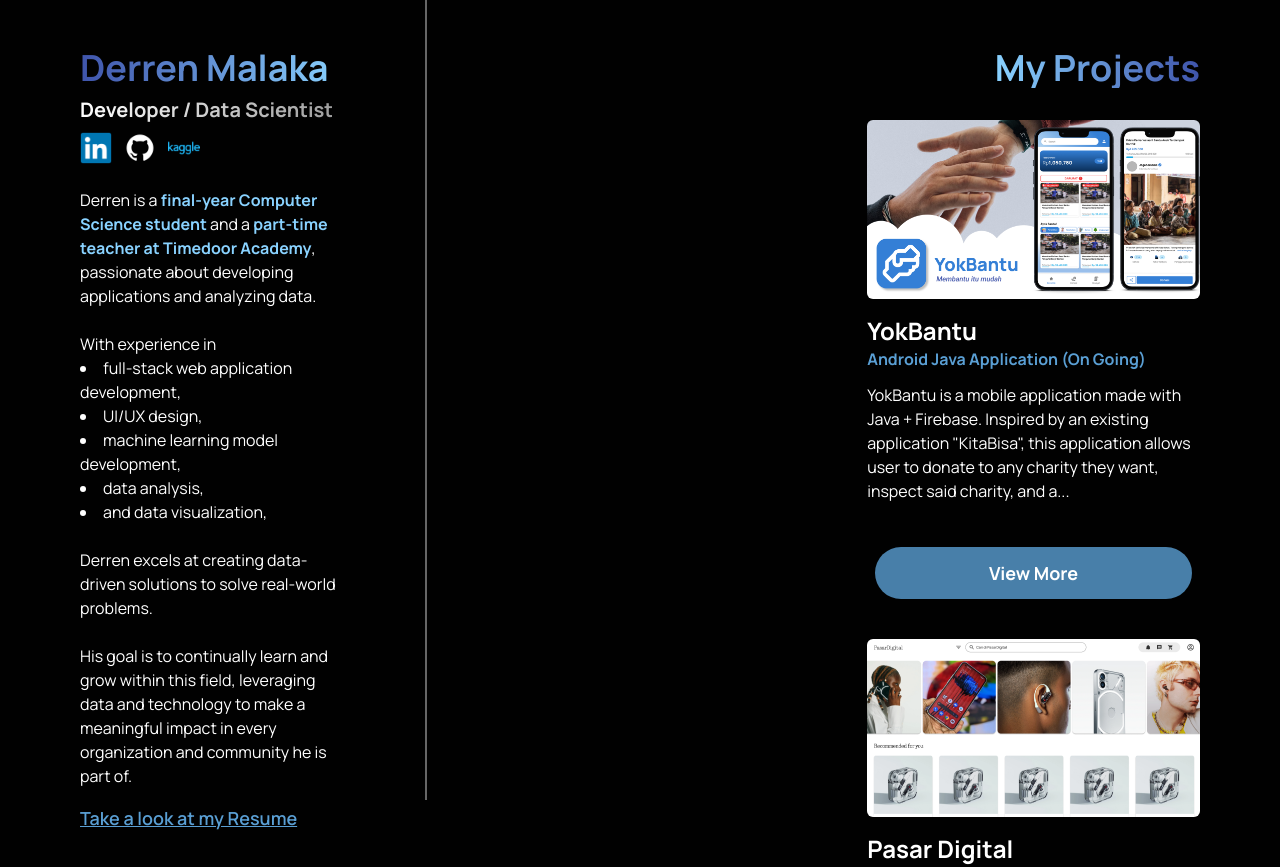
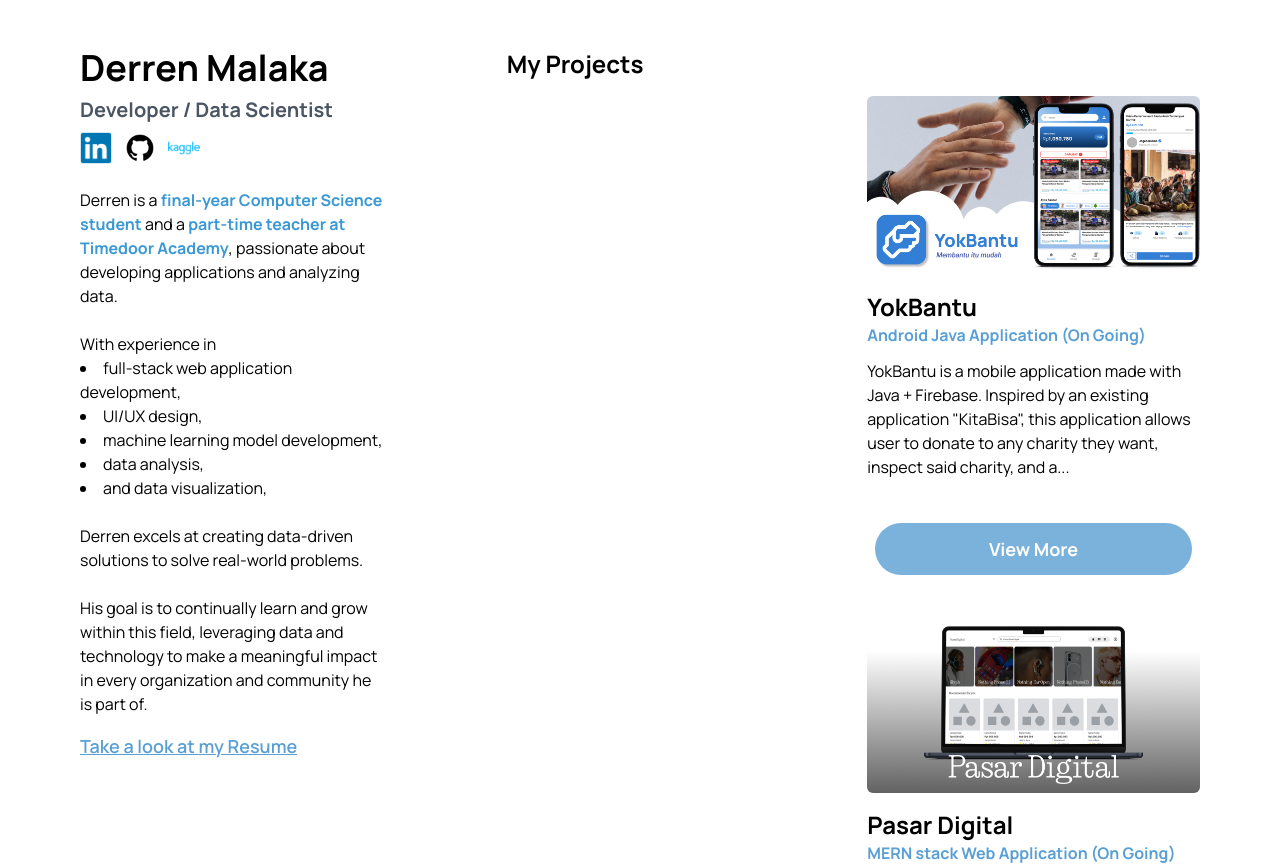
Before and after one commit to dewennn/Portfolio, a React (Create React App) app: page / in a window 1280 px wide. Shown: the top 867 px of the page. Built offline with nearby package versions, Linux system fonts and the light colour scheme.

Commit message:
switch to white

```diff
--- a/src/pages/Main.jsx
+++ b/src/pages/Main.jsx
@@ -23,15 +23,15 @@
     transition={{ duration: 0.5 }}
   >
     <ScrollToTop />
-    <div className="manrope bg-[#010101] min-h-screen text-white">
+    <div className="manrope bg-white min-h-screen text-black">
 
       <div className='flex flex-col xl:flex-row justify-end'>
         {/* Left Side */}
-        <section className='min-h-screen flex flex-col gap-6 pt-12 px-10 sm:px-20 xl:w-1/3 xl:fixed left-0 border-r-2 border-white border-opacity-40 top-0 bottom-0'>
+        <section className='min-h-screen flex flex-col gap-6 pt-12 px-10 sm:pl-20 xl:w-1/3 xl:fixed left-0 border-r-2 border-white border-opacity-40 top-0 bottom-0'>
           <div className='flex flex-col gap-2'>
-            <h1 className='font-bold text-4xl bg-gradient-to-r from-[#3F54AB] to-[#89D2FF] bg-clip-text text-transparent'>Derren Malaka</h1>
+            <h1 className='font-bold text-4xl'>Derren Malaka</h1>
 
-            <h2 className='font-bold text-xl bg-gradient-to-r from-[#FFFFFF] to-[#999999] bg-clip-text text-transparent'>Developer / Data Scientist</h2>
+            <h2 className='font-bold text-xl text-gray-600'>Developer / Data Scientist</h2>
 
             <div className='flex gap-3'>
               <a href={links.linkedin} target='_blank' rel='noopener noreferrer'> <img src={`${process.env.PUBLIC_URL}/assets/iconColor/linkedin.png`} alt="" className='w-8'/></a>
@@ -44,7 +44,7 @@
 
           <div className='flex flex-col gap-4'>
               <p>
-              Derren is a <b className='text-[#89D2FF]'>final-year Computer Science student</b> and a <b className='text-[#89D2FF]'>part-time teacher at Timedoor Academy</b>, passionate about developing applications and analyzing data.
+              Derren is a <b className='text-[#3a98d3]'>final-year Computer Science student</b> and a <b className='text-[#3a98d3]'>part-time teacher at Timedoor Academy</b>, passionate about developing applications and analyzing data.
 
               <br /><br />
 
@@ -75,14 +75,14 @@
         </section>
 
         {/* Right Side */}
-        <section className='min-h-screen flex flex-col gap-8 py-12 px-10 sm:px-20 w-full xl:w-2/3 items-end relative overflow-hidden'>
+        <section className='min-h-screen flex flex-col gap-4 py-12 px-10 sm:px-20 w-full xl:w-2/3 items-start relative overflow-hidden'>
 
-          <h1 className='font-bold text-4xl bg-gradient-to-r from-[#89D2FF] to-[#3F54AB] bg-clip-text text-transparent'>My Projects</h1>
+          <h1 className='font-bold text-2xl'>My Projects</h1>
 
           <div className='w-full flex flex-wrap justify-end gap-x-8 gap-y-20 sm:gap-y-10 custom-scrollbar'>
             {
               projects.map((project, idx) => (
-                <div className='w-[100%] lg:w-[48%] text-white flex flex-col gap-4'>
+                <div className='w-[100%] lg:w-[48%] text-black flex flex-col gap-4'>
                   <div className='w-full rounded-md'>
                     <img src={`${process.env.PUBLIC_URL}/images/${project.thumbnail}`} alt="" className='rounded-md object-cover w-full h-[100%]'/>
                   </div>
@@ -104,7 +104,7 @@
                     </div>
 
                     <div className='px-2 hover:px-0 transition-all ease-in-out'>
-                      <button className='w-full bg-[#5A9FD4] bg-opacity-80 hover:bg-opacity-100 py-3 rounded-full font-bold text-lg text-center' onClick={() => {
+                      <button className='w-full bg-[#5A9FD4] bg-opacity-80 hover:bg-opacity-100 py-3 rounded-full font-bold text-lg text-center text-white' onClick={() => {
                         setChoice(idx)
                         navigate('project-detail')
                       }}>View More</button>
```
Also changed, not shown: public/assets/iconColor/github.png, public/images/pasarDigital/mockup.png.
